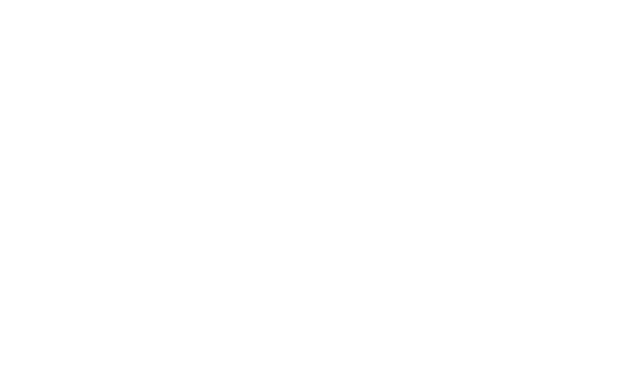
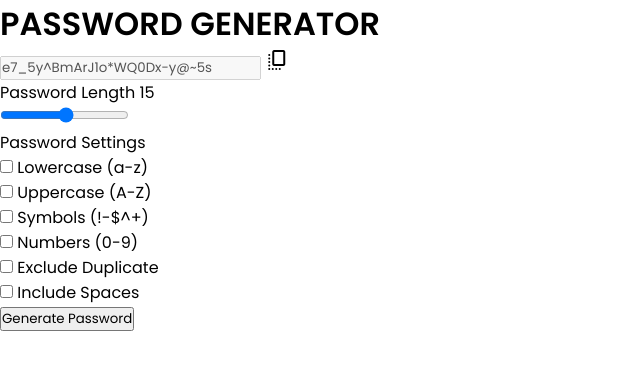
Before and after one commit to HarikrishnanYPR1707/PASSWORD-GENERATOR, a plain HTML site: page index.html in a window 1280 px wide. Shown: the whole page, without its empty margins (0-640 px from the left). Drawn offline with nearby package versions, Linux system fonts and the light colour scheme.

Commit message:
Done with index.html

```diff
--- a/index.html
+++ b/index.html
@@ -3,16 +3,64 @@
 <head>
 	<meta charset="utf-8">
 	<meta name="viewport" content="width=device-width, initial-scale=1">
-	<link rel="icon" type="image/png" href="">
+	<link rel="icon" type="image/png" href="./asset/secure.png">
 	<link rel="stylesheet" type="text/css" href="./css/style.css">
-	<title>PASSWORD GENERATOR</title>
 	<!-- Google Icon Link for Icons -->
 	<link rel="stylesheet" href="https://fonts.googleapis.com/css2?family=Material+Symbols+Rounded:opsz,wght,FILL,GRAD@20..48,100..700,0..1,-50..200">
+	<title>PASSWORD GENERATOR</title>
 	<script src="./js/script.js" defer></script>
 </head>
 <body>
 
+	<div class="container">
+		<h1>PASSWORD GENERATOR</h1>
+		<div class="wapper">
+			<div class="input-box">
+				<input type="text" value="e7_5y^BmArJ1o*WQ0Dx-y@~5s" disabled>
+				<span class="material-symbols-rounded">copy_all</span>
+			</div>
+			<div class="pass-indicator">
 
+			</div>
+			<div class="pass-length">
+				<div class="details">
+					<label class="title">Password Length</label>
+					<span>15</span>
+				</div>
+				<input type="range" min="1" max="30" step="1">
+			</div>
+			<div class="pass-settings">
+				<label class="title">Password Settings</label>
+				<ul class="options">
+					<li class="option">
+						<input type="checkbox" id="lowercase">
+						<label for="lowercase">Lowercase (a-z)</label>
+					</li>
+					<li class="option">
+						<input type="checkbox" id="uppercase">
+						<label for="uppercase">Uppercase (A-Z)</label>
+					</li>
+					<li class="option">
+						<input type="checkbox" id="symbols">
+						<label for="symbols">Symbols (!-$^+)</label>
+					</li>
+					<li class="option">
+						<input type="checkbox" id="numbers">
+						<label for="numbers">Numbers (0-9)</label>
+					</li>
+					<li class="option">
+						<input type="checkbox" id="exc-duplicate">
+						<label for="exc-duplicate">Exclude Duplicate</label>
+					</li>
+					<li class="option">
+						<input type="checkbox" id="spaces">
+						<label for="spaces">Include Spaces</label>
+					</li>
+				</ul>
+			</div>
+			<button class="generate-btn">Generate Password</button>
+		</div>
+	</div>
 
 </body>
 </html>
```
Also changed, not shown: asset/secure.png (added).
